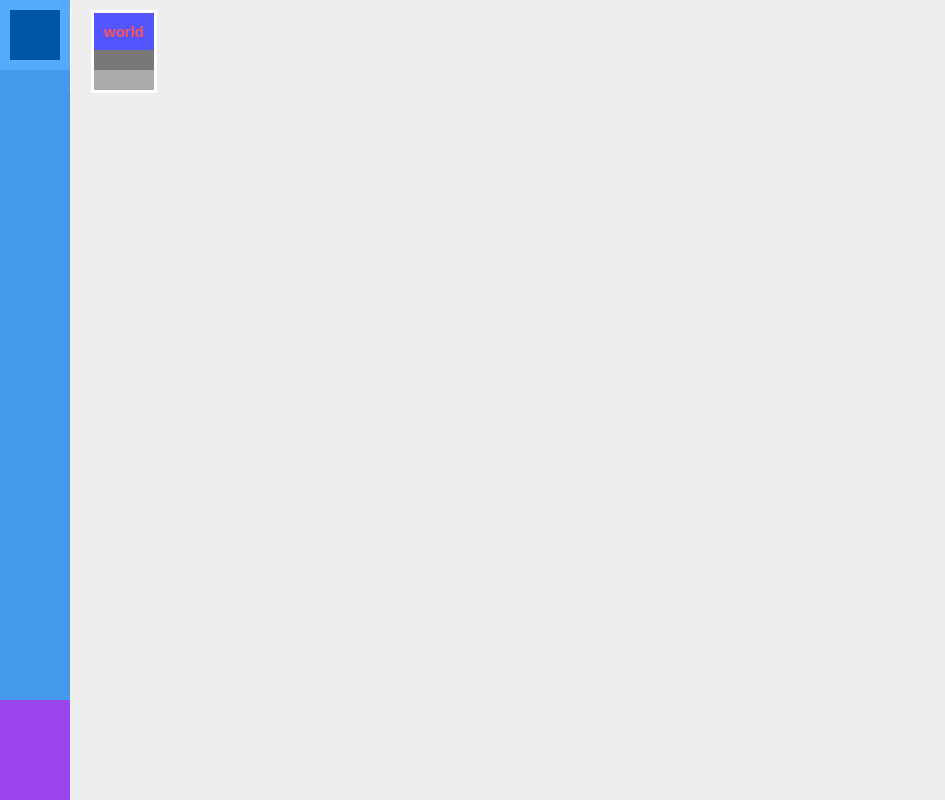
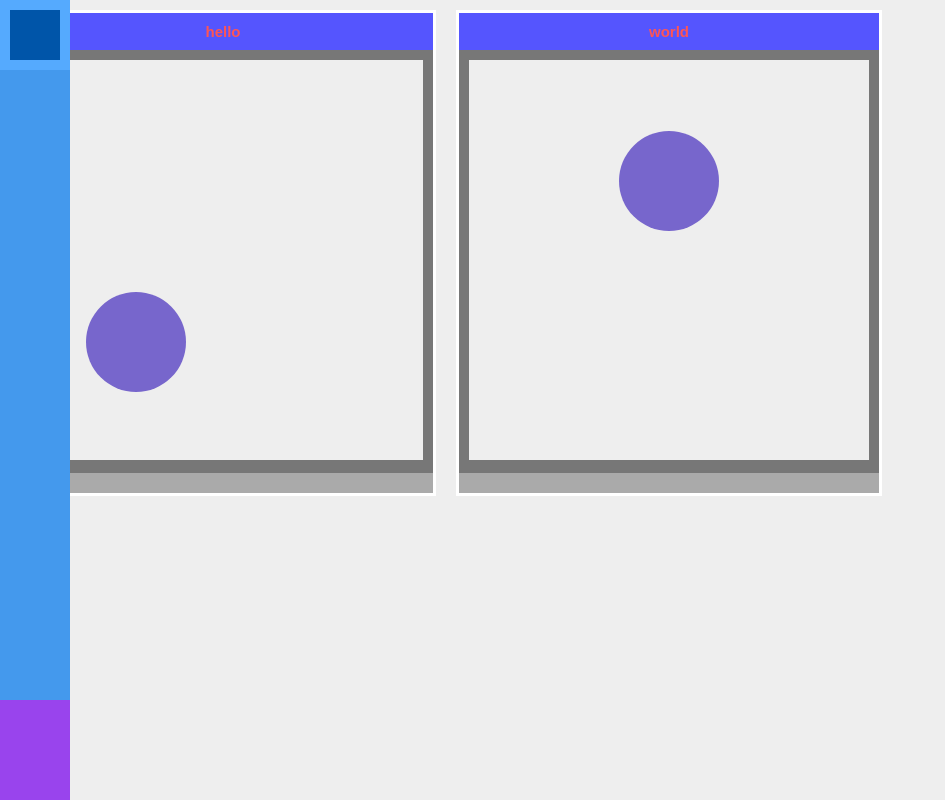
Before and after one commit to jklim1253/likeDesktop, a plain HTML site: page index.html in a window 1280 px wide. Shown: the whole page, without its empty margins (0-945 px from the left). Drawn offline with Linux system fonts and the light colour scheme.

Commit message:
remove comment tags from index.html. post message and receive message. create canvas dynamically.

```diff
--- a/index.html
+++ b/index.html
@@ -7,55 +7,14 @@
 	<script src="js/post.js"></script>
 	<script src="js/util.js"></script>
 	<script src="js/base.js"></script>
-	<script>
-	window.addEventListener("load", function(){
-				os.boot();
-				PostManager.add(new Post("hello", "pingpong.js", "all"));
-				PostManager.add(new Post("world", "pingpong.js", "all"));
-			});
-	</script>
-<!--
-	<script src="js/base.canvas.js"></script>
-	<script src="js/canvastest.js"></script>
-	<script src="js/pingpong.js"></script>
--->
 </head>
 <body>
-<!--
-<div class="workspace">
-	<div class="taskbar">
-		<div class="command"></div>
-		<div class="tasks"></div>
-		<div class="notification"></div>
-	</div>
-	<div class="desktop">
-		<div class="post">
-			<div class="title">Hello</div>
-			<div class="content"><canvas id="test2" width="200" height="200"></canvas></div>
-			<div class="option"></div>
-		</div>
-		<div class="post">
-			<div class="title">World</div>
-			<div class="content">Good World GW</div>
-			<div class="option"></div>
-		</div>
-		<div class="post">
-			<div class="title">Game</div>
-			<div class="content"><canvas id="test" width="400" height="400"></canvas></div>
-			<div class="option"></div>
-		</div>
-		<div class="post">
-			<div class="title">PingPong</div>
-			<div class="content"><canvas id="pingpong" width="300" height="300"></canvas></div>
-			<div class="option"></div>
-		</div>
-	</div>
-</div>
-
-<div class="inserter">
-	<div class="title"></div>
-	<div class="content"></div>
-</div>
--->
+<script>
+window.addEventListener("load", function(){
+		os.boot();
+		PostManager.add(new Post("hello", "pingpong.js", "all"));
+		PostManager.add(new Post("world", "pingpong.js", "all"));
+	});
+</script>
 </body>
 </html>
--- a/js/pingpong.js
+++ b/js/pingpong.js
@@ -27,7 +27,9 @@
 	}
 	var pingpong = (function(windowid) {
 		// base variable for canvas.
-		var canvas = getCanvas(windowid);
+		var msg = messagequeue.popByReceiver("pingpong.js");
+		console.log(msg.value);
+		var canvas = PostManager.getCanvas(msg.value.parentNode);
 		if (canvas === undefined) return {}; // return null object.
 		var width = canvas.width;
 		var height = canvas.height;
--- a/js/post.js
+++ b/js/post.js
@@ -14,11 +14,15 @@ var message = function(sender, receiver, value) {
 	this.sender = sender;
 	this.receiver = receiver;
 	this.value = value;
+	this.toString = function() {
+		return "message Object {sender:"+sender+",receiver:"+receiver+",value:"+value.toString()+"}";
+	};
 };
 var messagequeue = (function() {
 	var _depot = [];
 
 	function _push(msg) {
+		console.log("push: " + msg.toString());
 		_depot.push(msg);
 	}
 	function _pop() {
@@ -172,6 +176,12 @@ var PostManager = (function() {
 	function _create_content(parentNode, file) {
 		var script = document.createElement("script");
 		script.src = path + file;
+
+		messagequeue.push(new message("PostManager", file, {
+			"parentNode": parentNode,
+			"file": file
+		}));
+
 		parentNode.appendChild(script);
 	}
 	function _add(post) {
@@ -216,20 +226,22 @@ var PostManager = (function() {
 		return postlist;
 	}
 	function _createCanvas(parentNode, id, width, height) {
+		console.log("_createCanvas("+parentNode+","+id+","+width+","+height+")");
 		var canvas = document.createElement("canvas");
 		canvas.id = id;
 		if (width !== undefined && height !== undefined) {
-			canvas.style.width = width;
-			canvas.style.height = height;
+			canvas.width = width;
+			canvas.height = height;
 		}
 		parentNode.appendChild(canvas);
 		return canvas;
 	}
 	function _getCanvas(parentNode) {
+		console.log("_getCanvas("+parentNode+")");
 		if (parentNode === undefined) return null;
 
-		var defaultWidth = 200;
-		var defaultHeight = 200;
+		var defaultWidth = 400;
+		var defaultHeight = 400;
 		var canvas = parentNode.getElementsByTagName("canvas");
 		if (canvas.length === 0) {
 			canvas = _createCanvas(parentNode, os.generateId(), defaultWidth, defaultHeight);
```
